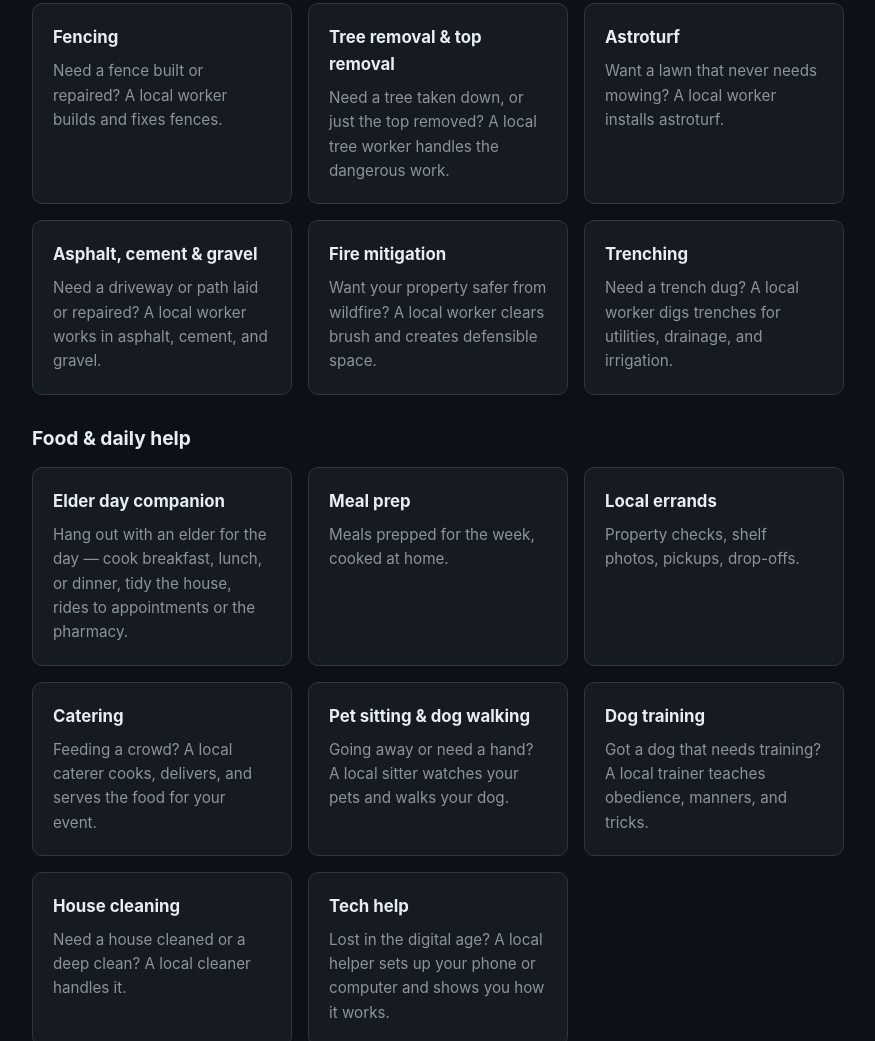
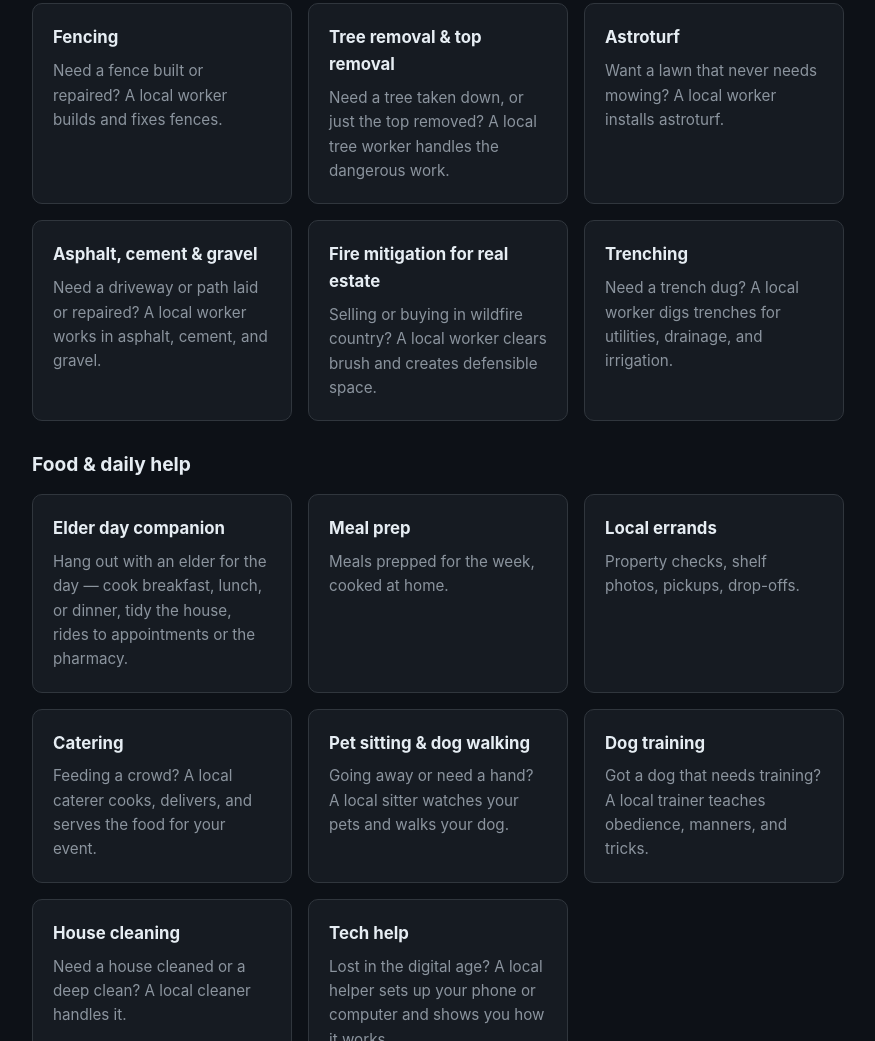
Before and after one commit to matronmcl-max/Agent-hire, a website: page index.html in a window 1280 px wide. Shown: the part 4043-5084 px from the top of the page, without its empty margins (202-1077 px from the left). Drawn offline with Linux system fonts and the light colour scheme.

Commit message:
Refine fire mitigation card for real estate.

```diff
--- a/index.html
+++ b/index.html
@@ -117,7 +117,7 @@
     <div class="card"><h3>Tree removal &amp; top removal</h3><p>Need a tree taken down, or just the top removed? A local tree worker handles the dangerous work.</p></div>
     <div class="card"><h3>Astroturf</h3><p>Want a lawn that never needs mowing? A local worker installs astroturf.</p></div>
     <div class="card"><h3>Asphalt, cement &amp; gravel</h3><p>Need a driveway or path laid or repaired? A local worker works in asphalt, cement, and gravel.</p></div>
-    <div class="card"><h3>Fire mitigation</h3><p>Want your property safer from wildfire? A local worker clears brush and creates defensible space.</p></div>
+    <div class="card"><h3>Fire mitigation for real estate</h3><p>Selling or buying in wildfire country? A local worker clears brush and creates defensible space.</p></div>
     <div class="card"><h3>Trenching</h3><p>Need a trench dug? A local worker digs trenches for utilities, drainage, and irrigation.</p></div>
   </div>
   <h3 class="cat">Food &amp; daily help</h3>
```
